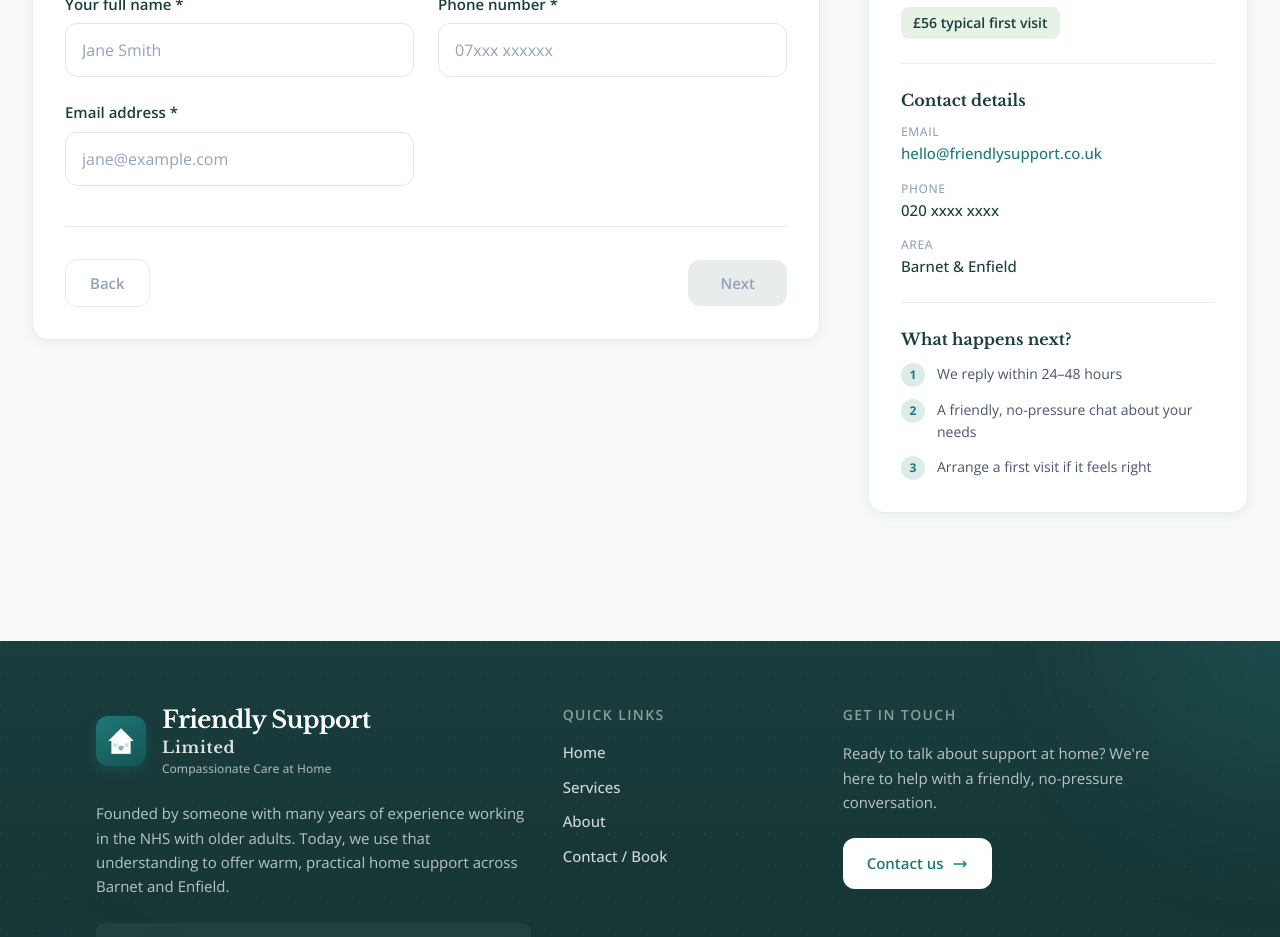
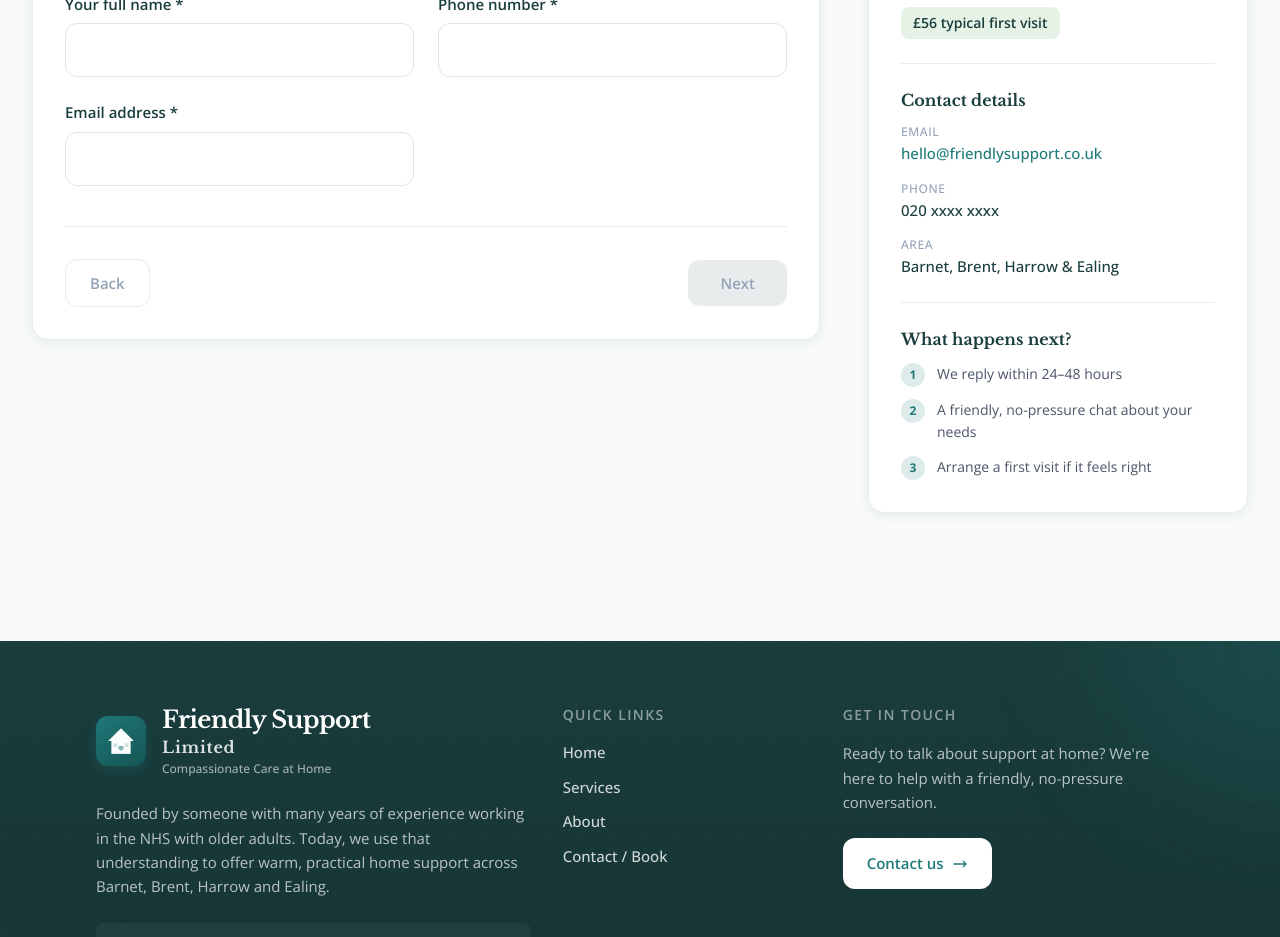
Before and after one commit to asim007464/friendlysupport, a Next.js app: page /contact in a window 1280 px wide. Shown: the part 460-1397 px from the top of the page. Built offline with nearby package versions, Linux system fonts and the light colour scheme.

Commit message:
Update service areas, simplify hero bullets, remove form placeholders

```diff
--- a/src/app/about/page.tsx
+++ b/src/app/about/page.tsx
@@ -63,7 +63,8 @@ export default function AboutPage() {
               Who we are
             </h2>
             <p className="mb-8 text-[15px] leading-relaxed text-[#4a5568]">
-              Friendly Support Limited is a small, local service for people in Barnet and Enfield who
+              Friendly Support Limited is a small, local service for people in Barnet, Brent, Harrow
+              and Ealing who
               want to stay in their own homes but would value a bit of extra help and company. We
               keep things simple, personal and flexible – no call centres, no rushed 15‑minute
               visits.
--- a/src/app/contact/page.tsx
+++ b/src/app/contact/page.tsx
@@ -199,15 +199,15 @@ export default function ContactPage() {
                             <div className="grid gap-6 sm:grid-cols-2">
                               <div>
                                 <label htmlFor="fullName" className={labelClass}>Your full name *</label>
-                                <input type="text" id="fullName" name="fullName" required value={formData.fullName} onChange={handleChange} className={inputClass} placeholder="Jane Smith" />
+                                <input type="text" id="fullName" name="fullName" required value={formData.fullName} onChange={handleChange} className={inputClass} />
                               </div>
                               <div>
                                 <label htmlFor="phone" className={labelClass}>Phone number *</label>
-                                <input type="tel" id="phone" name="phone" required value={formData.phone} onChange={handleChange} className={inputClass} placeholder="07xxx xxxxxx" />
+                                <input type="tel" id="phone" name="phone" required value={formData.phone} onChange={handleChange} className={inputClass} />
                               </div>
                               <div>
                                 <label htmlFor="email" className={labelClass}>Email address *</label>
-                                <input type="email" id="email" name="email" required value={formData.email} onChange={handleChange} className={inputClass} placeholder="jane@example.com" />
+                                <input type="email" id="email" name="email" required value={formData.email} onChange={handleChange} className={inputClass} />
                               </div>
                             </div>
                           </div>
@@ -258,13 +258,15 @@ export default function ContactPage() {
                             <div className="space-y-6">
                               <div>
                                 <label htmlFor="address" className={labelClass}>Address</label>
-                                <textarea id="address" name="address" rows={2} value={formData.address} onChange={handleChange} className={inputClass} placeholder="Street, town and postcode – or just the area if you prefer" />
+                                <textarea id="address" name="address" rows={2} value={formData.address} onChange={handleChange} className={inputClass} />
                               </div>
                               <div>
                                 <label htmlFor="borough" className={labelClass}>Borough</label>
                                 <select name="borough" value={formData.borough} onChange={handleChange} className={inputClass}>
                                   <option value="barnet">Barnet</option>
-                                  <option value="enfield">Enfield</option>
+                                  <option value="brent">Brent</option>
+                                  <option value="harrow">Harrow</option>
+                                  <option value="ealing">Ealing</option>
                                   <option value="other">Other nearby</option>
                                 </select>
                               </div>
@@ -369,7 +371,7 @@ export default function ContactPage() {
                             <p className="text-[15px] text-[#4a5568]">When would support work best for you?</p>
                             <div>
                               <label htmlFor="preferredDaysTimes" className={labelClass}>Preferred days and times</label>
-                              <input type="text" id="preferredDaysTimes" name="preferredDaysTimes" value={formData.preferredDaysTimes} onChange={handleChange} className={inputClass} placeholder="e.g. Mondays and Wednesdays, mornings" />
+                              <input type="text" id="preferredDaysTimes" name="preferredDaysTimes" value={formData.preferredDaysTimes} onChange={handleChange} className={inputClass} />
                             </div>
                           </div>
                     )}
@@ -383,7 +385,7 @@ export default function ContactPage() {
                             <p className="text-[15px] text-[#4a5568]">Optional – share anything that would help us support you better.</p>
                             <div>
                               <label htmlFor="anythingElse" className={labelClass}>Share about the person or situation</label>
-                              <textarea id="anythingElse" name="anythingElse" rows={4} value={formData.anythingElse} onChange={handleChange} className={inputClass} placeholder="e.g. gets anxious in the evenings, has memory problems, lives alone – whatever you feel comfortable sharing" />
+                              <textarea id="anythingElse" name="anythingElse" rows={4} value={formData.anythingElse} onChange={handleChange} className={inputClass} />
                             </div>
                           </div>
                     )}
@@ -494,7 +496,9 @@ export default function ContactPage() {
                         </div>
                         <div>
                           <p className="text-xs font-medium uppercase tracking-wider text-[#94a3b8]">Area</p>
-                          <p className="mt-0.5 text-[15px] font-medium text-[#1a3d3d]">Barnet & Enfield</p>
+                          <p className="mt-0.5 text-[15px] font-medium text-[#1a3d3d]">
+                            Barnet, Brent, Harrow &amp; Ealing
+                          </p>
                         </div>
                       </div>
                     </div>
--- a/src/app/layout.tsx
+++ b/src/app/layout.tsx
@@ -15,9 +15,9 @@ const openSans = Open_Sans({
 });
 
 export const metadata: Metadata = {
-  title: "Friendly Support Limited – Home Help in Barnet & Enfield",
+  title: "Friendly Support Limited – Home Help in Barnet, Brent, Harrow & Ealing",
   description:
-    "Friendly faces, practical help and time to talk – so you or your loved one can stay happily at home. Companionship, errands and light help across Barnet and Enfield.",
+    "Friendly faces, practical help and time to talk – so you or your loved one can stay happily at home. Companionship, errands and light help across Barnet, Brent, Harrow and Ealing.",
 };
 
 export default function RootLayout({
--- a/src/app/page.tsx
+++ b/src/app/page.tsx
@@ -6,8 +6,6 @@ import {
   ShoppingIcon,
   HomeIcon,
   MoonIcon,
-  ClockIcon,
-  HeartIcon,
 } from "@/components/ServiceIcons";
 
 const keyPoints = [
@@ -31,16 +29,6 @@ const keyPoints = [
     description: "Short or long-term – someone in the house day and night for peace of mind.",
     icon: MoonIcon,
   },
-  {
-    title: "Visits from 2 hours upwards",
-    description: "Unhurried visits with time to get things done and have a proper chat.",
-    icon: ClockIcon,
-  },
-  {
-    title: "Founded by someone with many years' experience working in the NHS with adults and older people",
-    description: "We bring that understanding to every visit.",
-    icon: HeartIcon,
-  },
 ];
 
 export default function Home() {
@@ -63,20 +51,21 @@ export default function Home() {
           <div className="relative mx-auto max-w-4xl px-4 py-20 sm:px-6 sm:py-24 lg:px-8 lg:py-28">
             <div className="text-center">
               <p className="mb-6 text-sm font-medium uppercase tracking-[0.2em] text-[#7FBF7F]">
-                Barnet & Enfield
+                Barnet, Brent, Harrow &amp; Ealing
               </p>
               <h1 className="font-heading mb-8 text-4xl font-bold leading-[1.2] tracking-tight text-white sm:text-5xl lg:text-6xl">
                 Friendly Support Limited
               </h1>
               <p className="mb-4 text-xl font-medium text-[#6BAED6] sm:text-2xl">
-                Home Help in Barnet & Enfield
+                Home Help in Barnet, Brent, Harrow &amp; Ealing
               </p>
               <p className="mx-auto mb-12 max-w-2xl text-lg leading-relaxed text-white/95">
                 Friendly faces, practical help and time to talk – so you or your
                 loved one can stay happily at home.
               </p>
               <p className="mx-auto mb-12 max-w-2xl text-base leading-relaxed text-white/85">
-                At Friendly Support Limited, we give adults in Barnet and Enfield
+                At Friendly Support Limited, we give adults in Barnet, Brent, Harrow
+                and Ealing
                 the kind of everyday support most families wish they had more
                 time for. We&apos;re here for companionship, errands, light help
                 around the house – and, when needed, live‑in home support – so
@@ -85,15 +74,7 @@ export default function Home() {
               <div className="mb-12 flex flex-wrap justify-center gap-6 text-sm text-white/90">
                 <span className="flex items-center gap-2">
                   <span className="h-1.5 w-1.5 rounded-full bg-[#7FBF7F]" />
-                  From 2 hours per visit
-                </span>
-                <span className="flex items-center gap-2">
-                  <span className="h-1.5 w-1.5 rounded-full bg-[#7FBF7F]" />
-                  NHS experience
-                </span>
-                <span className="flex items-center gap-2">
-                  <span className="h-1.5 w-1.5 rounded-full bg-[#7FBF7F]" />
-                  Local to Barnet & Enfield
+                  Local to Barnet, Brent, Harrow and Ealing
                 </span>
               </div>
               <div className="flex flex-wrap justify-center gap-4">
--- a/src/app/terms/page.tsx
+++ b/src/app/terms/page.tsx
@@ -19,8 +19,8 @@ export default function TermsPage() {
             <div className="prose prose-[#4a5568] space-y-6 text-[15px] leading-relaxed">
               <p>
                 By using this website, you agree to these terms of use. Friendly Support Limited
-                provides this site for information about our home support services in Barnet and
-                Enfield.
+                provides this site for information about our home support services in Barnet,
+                Brent, Harrow and Ealing.
               </p>
               <h2 className="font-heading mt-12 text-xl font-bold text-[#1a3d3d]">
                 Use of the website
--- a/src/components/Footer.tsx
+++ b/src/components/Footer.tsx
@@ -31,11 +31,11 @@ export default function Footer() {
             <p className="mt-6 max-w-md text-[15px] leading-relaxed text-white/70">
               Founded by someone with many years of experience working in the NHS
               with older adults. Today, we use that understanding to offer warm,
-              practical home support across Barnet and Enfield.
+              practical home support across Barnet, Brent, Harrow and Ealing.
             </p>
             <div className="mt-6 flex items-center gap-2 rounded-lg bg-white/5 px-4 py-3 backdrop-blur-sm">
               <span className="text-sm font-medium text-white/90">
-                Serving Barnet & Enfield
+                Serving Barnet, Brent, Harrow &amp; Ealing
               </span>
             </div>
           </div>
```
